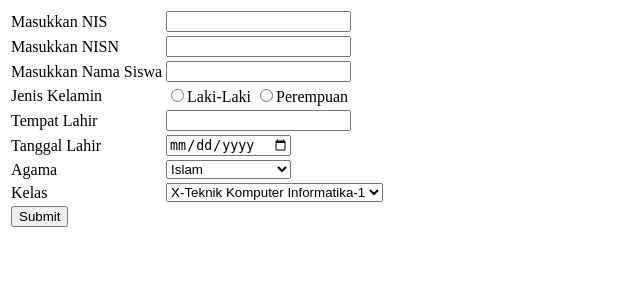
After one commit to ANDev04/ANROnline, a CodeIgniter app: page /ANROnline/index.php/anroc_siswa/create in a window 1280 px wide. The commit adds this page. Shown: the top 300 px of the page, without its empty margins (0-640 px from the left). Run offline with CodeIgniter, Linux system fonts and the light colour scheme; data comes from the database, SQL or seed files in the repository.

```diff
--- a/application/controllers/ANROC_Siswa.php
+++ b/application/controllers/ANROC_Siswa.php
@@ -15,6 +15,13 @@ class ANROC_Siswa extends CI_Controller{
         $this->load->view("Siswa/ANROV_Profile",$data);
         $this->load->view("ANROV_Footer",$data);
     }
+    function create(){
+        $data['title']="ANROnline | Tambah Data Siswa";
+        $data['resource']=$this->ANRO_Model->read("ANR_Kelas")->result();
+        $this->load->view("ANROV_Header",$data);
+        $this->load->view("Siswa/ANROV_addSiswa",$data);
+        $this->load->view("ANROV_Footer",$data);
+    }
 }
 
 ?>
--- a/application/views/Kelas/ANROV_Kelas.php
+++ b/application/views/Kelas/ANROV_Kelas.php
@@ -25,8 +25,8 @@
         <?php } ?>
             <td><?php echo $res->Kuota ?></td>
             <td><?php echo $res->Tahun_Masuk."/".$res->Tahun_Keluar ?></td>
-            <td><a href="ANROC_Kelas/Edit/<?php echo $res->Kode_Kelas ?>">Edit</a></td>
-            <td><a href="ANROC_Kelas/Hapus/<?php echo $res->Kode_Kelas ?>">Hapus</a></td>
+            <td><a href="Edit/<?php echo $res->Kode_Kelas ?>">Edit</a></td>
+            <td><a href="Hapus/<?php echo $res->Kode_Kelas ?>">Hapus</a></td>
         </tr>
     <?php
         }
--- a/application/views/Siswa/ANROV_Siswa.php
+++ b/application/views/Siswa/ANROV_Siswa.php
@@ -26,4 +26,7 @@
     <?php
         }
     ?>
+        <tr>
+           <td colspan="6"><a href="create">Tambah Data</a></td>
+        </tr>
     </table>
--- /dev/null
+++ b/application/views/Siswa/ANROV_addSiswa.php
@@ -0,0 +1,61 @@
+<body>
+    <form action="save" method="post">
+        <table>
+            <tr>
+                <td>Masukkan NIS</td>
+                <td><input type="number" name="NIS" min="9"></td>
+            </tr>
+            <tr>
+                <td>Masukkan NISN</td>
+                <td><input type="number" name="NISN" min="9"></td>
+            </tr>
+            <tr>
+                <td>Masukkan Nama Siswa</td>
+                <td><input type="text" name="Nama_Siswa"></td>
+            </tr>
+            <tr>
+                <td>Jenis Kelamin</td>
+                <td>
+                    <input type="radio" name="Jenis_Kelamin" value="L">Laki-Laki
+                    <input type="radio" name="Jenis_Kelamin" value="P">Perempuan
+                </td>
+            </tr>
+            <tr>
+                <td>Tempat Lahir</td>
+                <td><input type="text" name="Tempat_Lahir"></td>
+            </tr>
+            <tr>
+                <td>Tanggal Lahir</td>
+                <td><input type="date" name="Tanggal_Lahir"></td>
+            </tr>
+            <tr>
+                <td>Agama</td>
+                <td>
+                    <select name="Agama">
+                        <option>Islam</option>
+                        <option>Kristen Katholik</option>
+                        <option>Kristen Protestan</option>
+                        <option>Hindu</option>
+                        <option>Buddha</option>
+                        <option>Atheis</option>
+                        <option>DLL</option>
+                    </select>
+                </td>
+            </tr>
+            <tr>
+                <td>Kelas</td>
+                <td>
+                    <select name="Kelas">
+                <?php foreach($resource as $res){ ?>
+                        <option value="<?php echo $res->Kode_Kelas ?>"><?php echo $res->Tingkat_Kelas."-".$res->Nama_Kelas ?></option>
+                <?php } ?>
+                    </select>
+                </td>
+            </tr>
+            <tr>
+                <td><button type="submit" name="type" value="insert">Submit</button></td>
+            </tr>
+        </table>
+
+    </form>
+    <script src="<?php echo base_url()."assets/js/jquery-3.1.1.min.js" ?>"></script>
```
Also changed, not shown: application/controllers/ANROC_Kelas.php (+5 -5 lines), sql/db_anronline.sql (+87 -5 lines).
